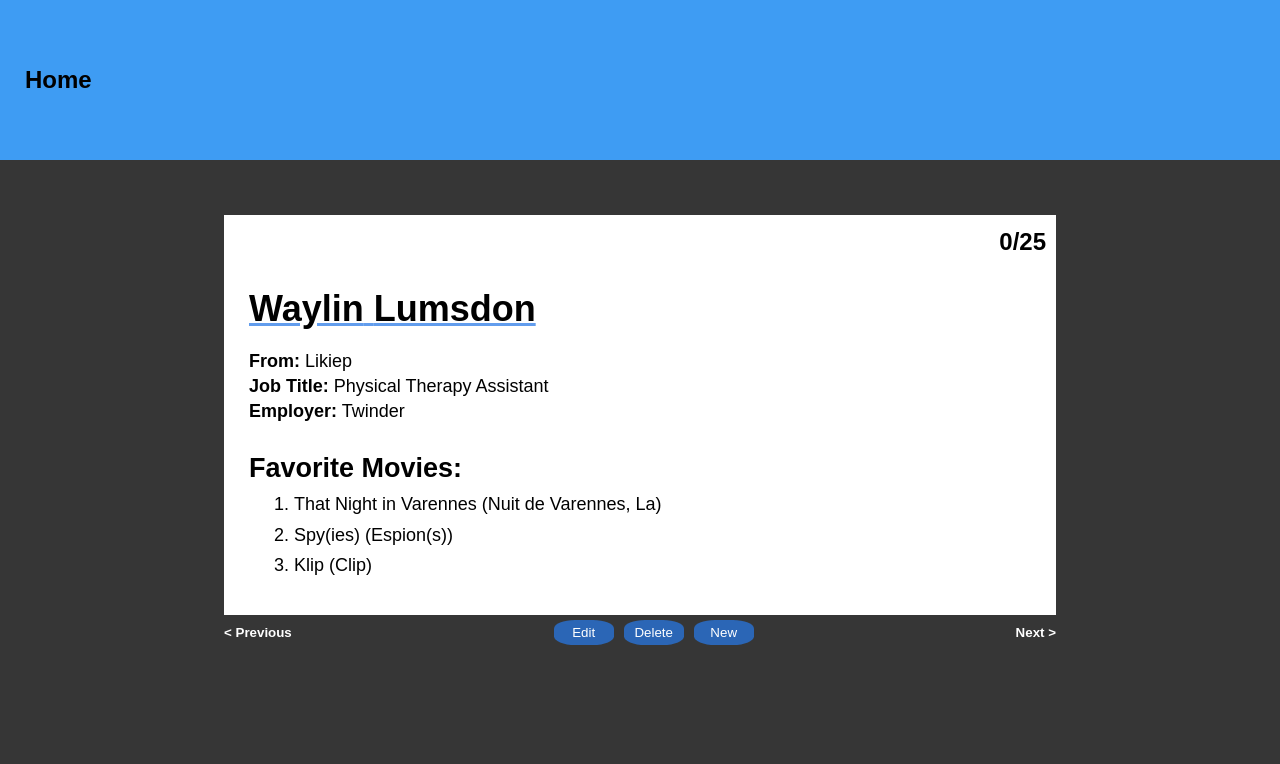
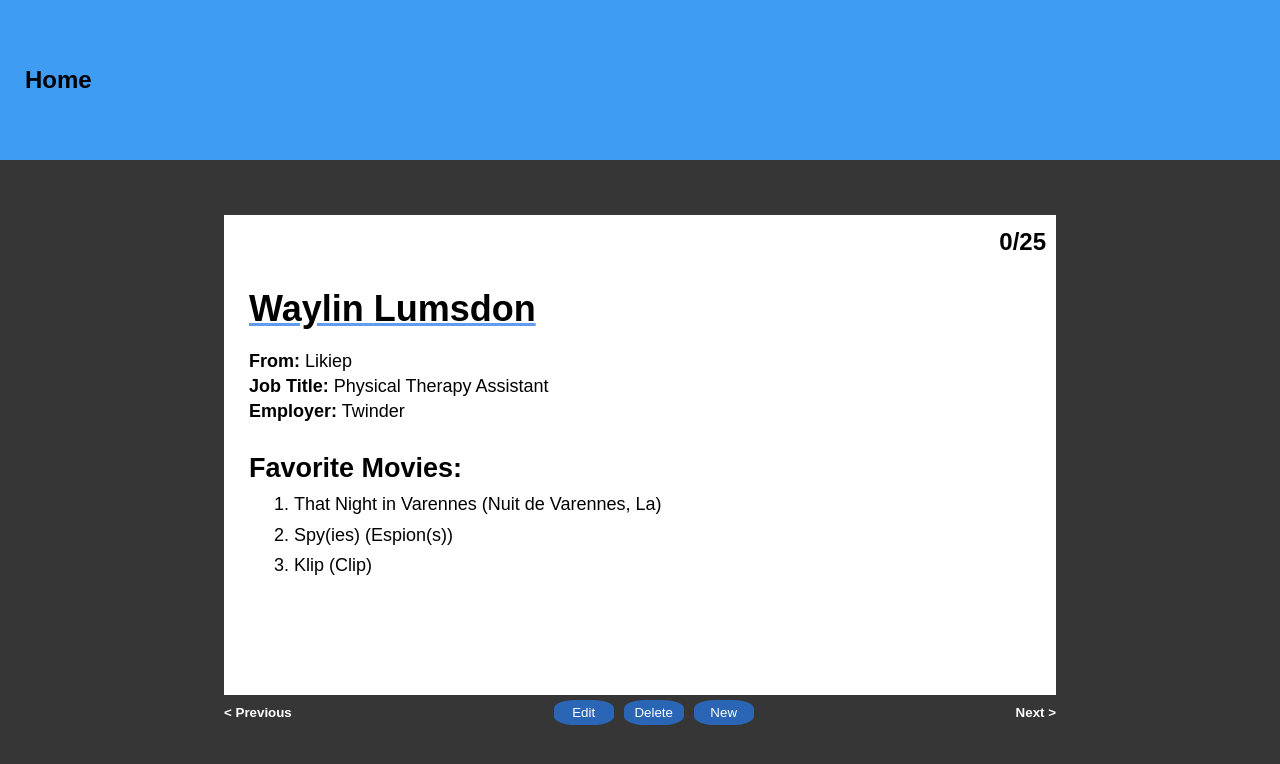
Before and after one commit to Beyer127/react-3-reveiw, a React (Create React App) app: page / in a window 1280 px wide. Shown: the top 764 px of the page. Built offline with nearby package versions, Linux system fonts and the light colour scheme.

Commit message:
day-4-project

```diff
--- a/src/App.css
+++ b/src/App.css
@@ -30,8 +30,8 @@ section{
 
 .main{
   min-width: 65vw;
-  min-height: 50vh;
-  max-height: 65vh;
+  min-height: 60vh;
+  max-height: 75vh;
   max-width: 80vw;
   display: flex;
   flex-direction: column;
```
